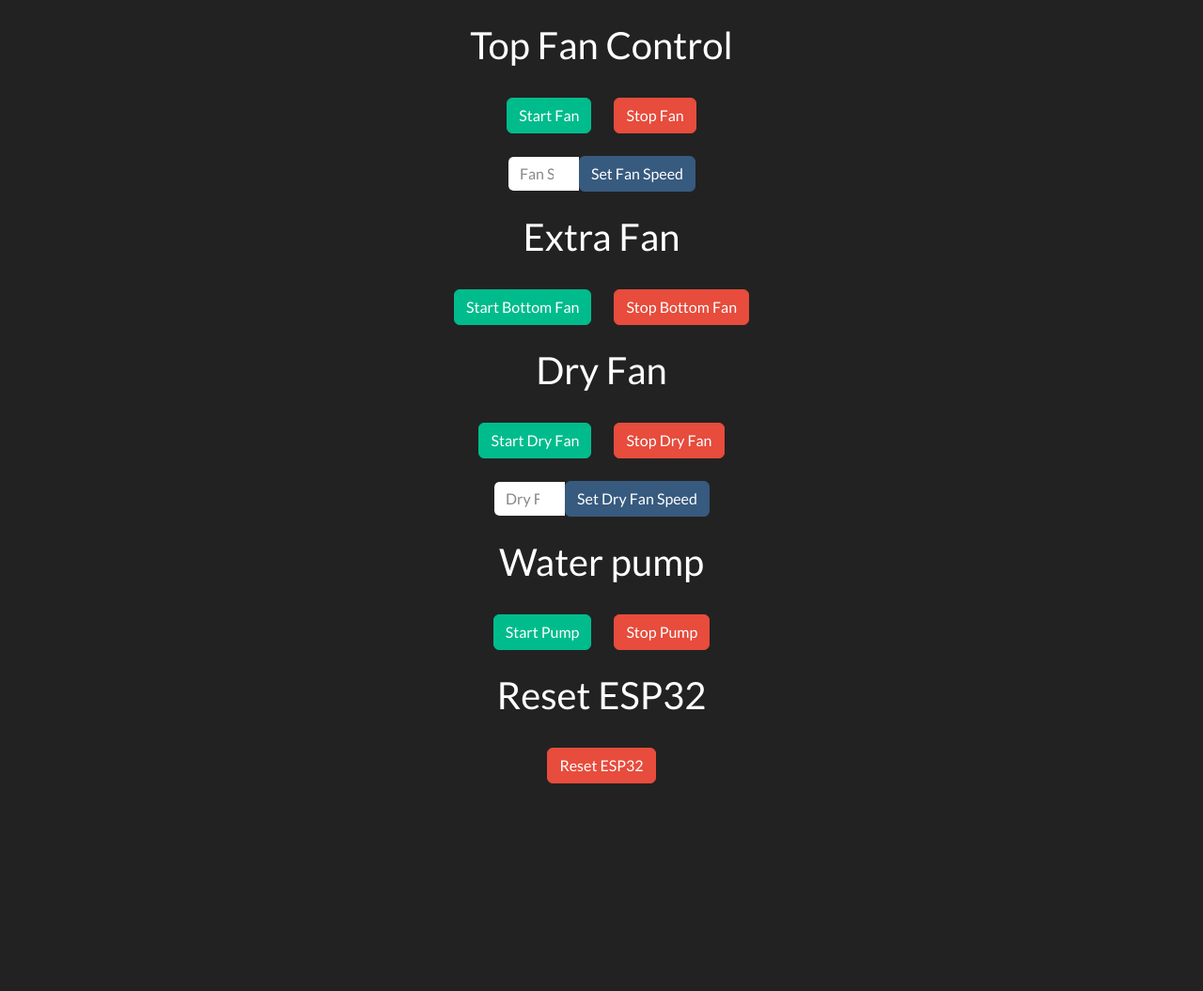
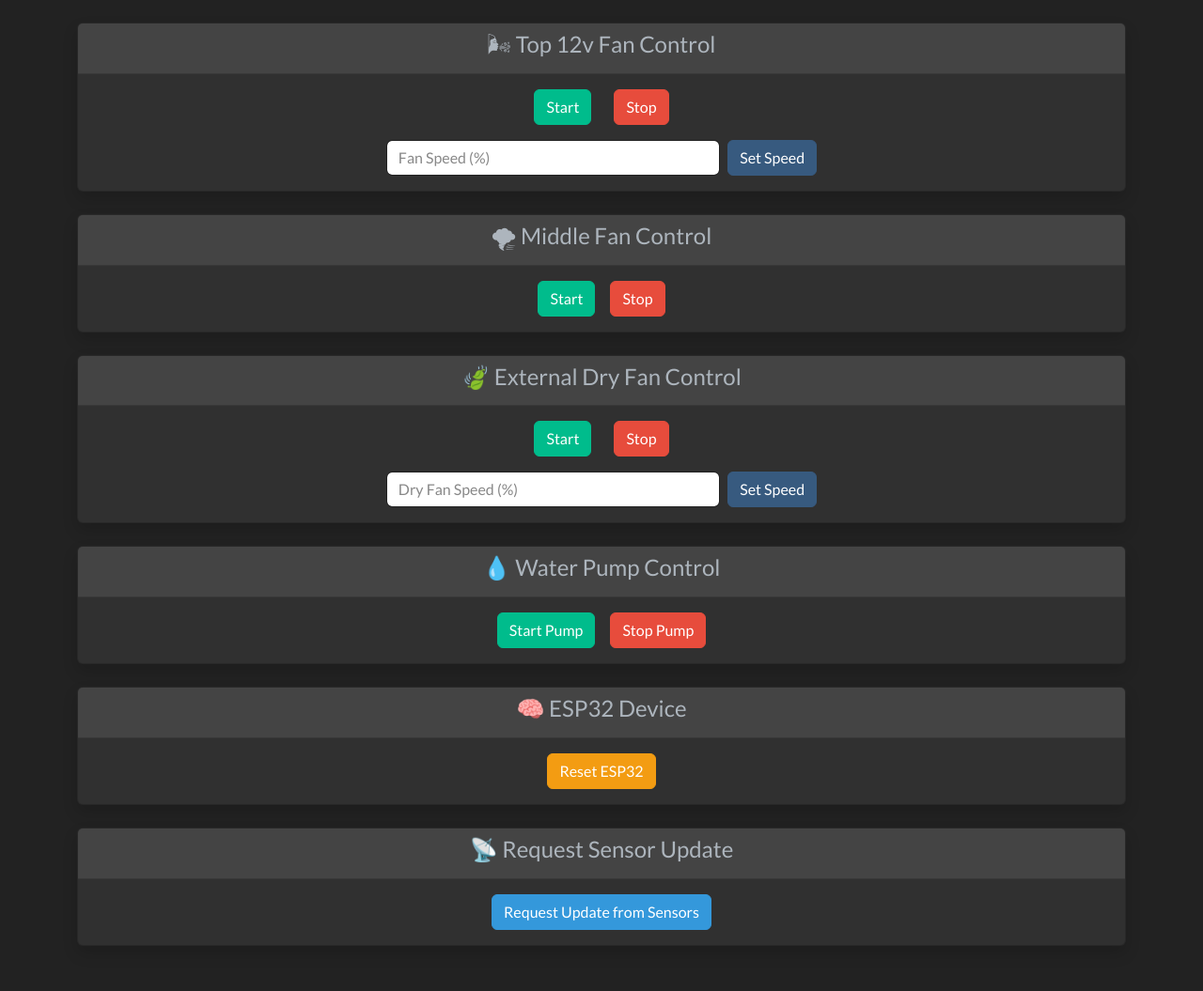
Before and after one commit to JavierVolpe/SmartGrow, a Flask app: page /fan_control in a window 1280 px wide. Shown: the part 72-1127 px from the top of the page at 94% size. Before the commit the page ends 906 px from the top, so only its background shows below. Run offline with Flask 3, Linux system fonts and the light colour scheme; the visitor is signed in with stand-in values (Sample User, id 1); some libraries are stand-ins or nearby versions.

Commit message:
Update fan_control.html

```diff
--- a/templates/fan_control.html
+++ b/templates/fan_control.html
@@ -1,115 +1,96 @@
 {% extends "base.html" %}
-
+{% set active_menu = "fan_control" %}
 {% block title %}Fan Control{% endblock %}
 
 {% block content %}
-<div class="container-fluid">
-  <!-- Fan Control Heading -->
-  <div class="row justify-content-center mt-4">
-      <div class="col-12 text-center">
-          <h2>Top Fan Control</h2>
+<div class="container mt-4">
+
+    <!-- Top Fan Control -->
+    <div class="card bg-dark text-light mb-4 shadow">
+        <div class="card-header text-center">
+            <h4>🌬 Top 12v Fan Control</h4>
         </div>
-  </div>
-
-  <!-- Buttons to Control Fan -->
-  <div class="row justify-content-center my-4">
+        <div class="card-body text-center">
+            <div class="row justify-content-center mb-3">
                 <div class="col-auto">
                     <form action="{{ url_for('start_fan') }}" method="post">
-              <button type="submit" class="btn btn-success">Start Fan</button>
+                        <button type="submit" class="btn btn-success">Start</button>
                     </form>
                 </div>
                 <div class="col-auto">
                     <form action="{{ url_for('stop_fan') }}" method="post">
-              <button type="submit" class="btn btn-danger">Stop Fan</button>
+                        <button type="submit" class="btn btn-danger">Stop</button>
                     </form>
                 </div>
             </div>
-
-  <!-- Fan Speed Control Form -->
-  <div class="row justify-content-center my-4">
+            <form action="{{ url_for('set_fan_speed') }}" method="post" class="row justify-content-center g-2">
+                <div class="col-md-4">
+                    <input type="number" name="fan_speed" min="0" max="100" class="form-control" placeholder="Fan Speed (%)" required>
+                </div>
                 <div class="col-auto">
-          <form action="{{ url_for('set_fan_speed') }}" method="post">
-              <div class="input-group">
-                  <input type="number" name="fan_speed" min="0" max="100" class="form-control" placeholder="Fan Speed (%)" required>
-                  <div class="input-group-append">
-                      <button type="submit" class="btn btn-primary">Set Fan Speed</button>
-                  </div>
+                    <button type="submit" class="btn btn-primary">Set Speed</button>
                 </div>
             </form>
         </div>
     </div>
 
-
-
-
-
-  <div class="container-fluid">
-    <!-- Fan Control Heading -->
-    <div class="row justify-content-center mt-4">
-        <div class="col-12 text-center">
-            <h2>Extra Fan</h2>
+    <!-- Extra Fan -->
+    <div class="card bg-dark text-light mb-4 shadow">
+        <div class="card-header text-center">
+            <h4>🌪 Middle Fan Control</h4>
         </div>
-    </div>
-
-    <!-- Buttons to Control Fan -->
-    <div class="row justify-content-center my-4">
+        <div class="card-body text-center">
+            <div class="row justify-content-center g-3">
                 <div class="col-auto">
                     <form action="{{ url_for('start_bottom_fan') }}" method="post">
-                <button type="submit" class="btn btn-success">Start Bottom Fan</button>
+                        <button type="submit" class="btn btn-success">Start</button>
                     </form>
                 </div>
                 <div class="col-auto">
                     <form action="{{ url_for('stop_bottom_fan') }}" method="post">
-                <button type="submit" class="btn btn-danger">Stop Bottom Fan</button>
+                        <button type="submit" class="btn btn-danger">Stop</button>
                     </form>
                 </div>
             </div>
-<!-- Dry Fan Control Section -->
-<div class="container-fluid">
-    <div class="row justify-content-center mt-4">
-        <div class="col-12 text-center">
-            <h2>Dry Fan</h2>
         </div>
     </div>
 
-    <!-- Buttons to Control Dry Fan -->
-    <div class="row justify-content-center my-4">
+    <!-- Dry Fan -->
+    <div class="card bg-dark text-light mb-4 shadow">
+        <div class="card-header text-center">
+            <h4>🍃 External Dry Fan Control</h4>
+        </div>
+        <div class="card-body text-center">
+            <div class="row justify-content-center mb-3">
                 <div class="col-auto">
                     <form action="{{ url_for('start_dry_fan') }}" method="post">
-                <button type="submit" class="btn btn-success">Start Dry Fan</button>
+                        <button type="submit" class="btn btn-success">Start</button>
                     </form>
                 </div>
                 <div class="col-auto">
                     <form action="{{ url_for('stop_dry_fan') }}" method="post">
-                <button type="submit" class="btn btn-danger">Stop Dry Fan</button>
+                        <button type="submit" class="btn btn-danger">Stop</button>
+                    </form>
+                </div>
+            </div>
+            <form action="{{ url_for('set_dry_fan_speed') }}" method="post" class="row justify-content-center g-2">
+                <div class="col-md-4">
+                    <input type="number" name="dry_fan_speed" min="0" max="100" class="form-control" placeholder="Dry Fan Speed (%)" required>
+                </div>
+                <div class="col-auto">
+                    <button type="submit" class="btn btn-primary">Set Speed</button>
+                </div>
             </form>
         </div>
     </div>
 
-    <!-- Dry Fan Speed Control Form -->
-    <div class="row justify-content-center my-4">
-        <div class="col-auto">
-            <form action="{{ url_for('set_dry_fan_speed') }}" method="post">
-                <div class="input-group">
-                    <input type="number" name="dry_fan_speed" min="0" max="100" class="form-control" placeholder="Dry Fan Speed (%)" required>
-                    <div class="input-group-append">
-                        <button type="submit" class="btn btn-primary">Set Dry Fan Speed</button>
+    <!-- Water Pump -->
+    <div class="card bg-dark text-light mb-4 shadow">
+        <div class="card-header text-center">
+            <h4>💧 Water Pump Control</h4>
         </div>
-                </div>
-            </form>
-        </div>
-    </div>
-</div>
-    <div class="container-fluid">
-        <!-- Pump Control Heading -->
-        <div class="row justify-content-center mt-4">
-            <div class="col-12 text-center">
-                <h2>Water pump</h2>
-            </div>
-        </div>
-
-    <!-- Buttons to Control Pump -->
-    <div class="row justify-content-center my-4">
+        <div class="card-body text-center">
+            <div class="row justify-content-center g-3">
                 <div class="col-auto">
                     <form action="{{ url_for('start_pump') }}" method="post">
                         <button type="submit" class="btn btn-success">Start Pump</button>
@@ -121,26 +102,31 @@
                     </form>
                 </div>
             </div>
-    <div class="container-fluid">
-        <!-- Reset Heading -->
-        <div class="row justify-content-center mt-4">
-            <div class="col-12 text-center">
-                <h2>Reset ESP32 </h2>
         </div>
     </div>
-    <!-- Buttons to Reset ESP32 -->
-    <div class="row justify-content-center my-4">
-        <div class="col-auto">
+
+    <!-- ESP32 Reset -->
+    <div class="card bg-dark text-light mb-4 shadow">
+        <div class="card-header text-center">
+            <h4>🧠 ESP32 Device</h4>
+        </div>
+        <div class="card-body text-center">
             <form action="{{ url_for('reset_esp') }}" method="post">
-                <button type="submit" class="btn btn-danger">Reset ESP32 </button>
+                <button type="submit" class="btn btn-warning">Reset ESP32</button>
             </form>
         </div>
     </div>
 
-
-
-
+    <!-- Request Sensor Update -->
+    <div class="card bg-dark text-light mb-5 shadow">
+        <div class="card-header text-center">
+            <h4>📡 Request Sensor Update</h4>
+        </div>
+        <div class="card-body text-center">
+            <form method="post" action="{{ url_for('send_update') }}">
+                <button type="submit" class="btn btn-info">Request Update from Sensors</button>
+            </form>
+        </div>
+    </div>
 </div>
 {% endblock %}
-
-{% set active_menu = 'fan_control' %}
```
Lines whose indentation alone changed are shown as unchanged.
